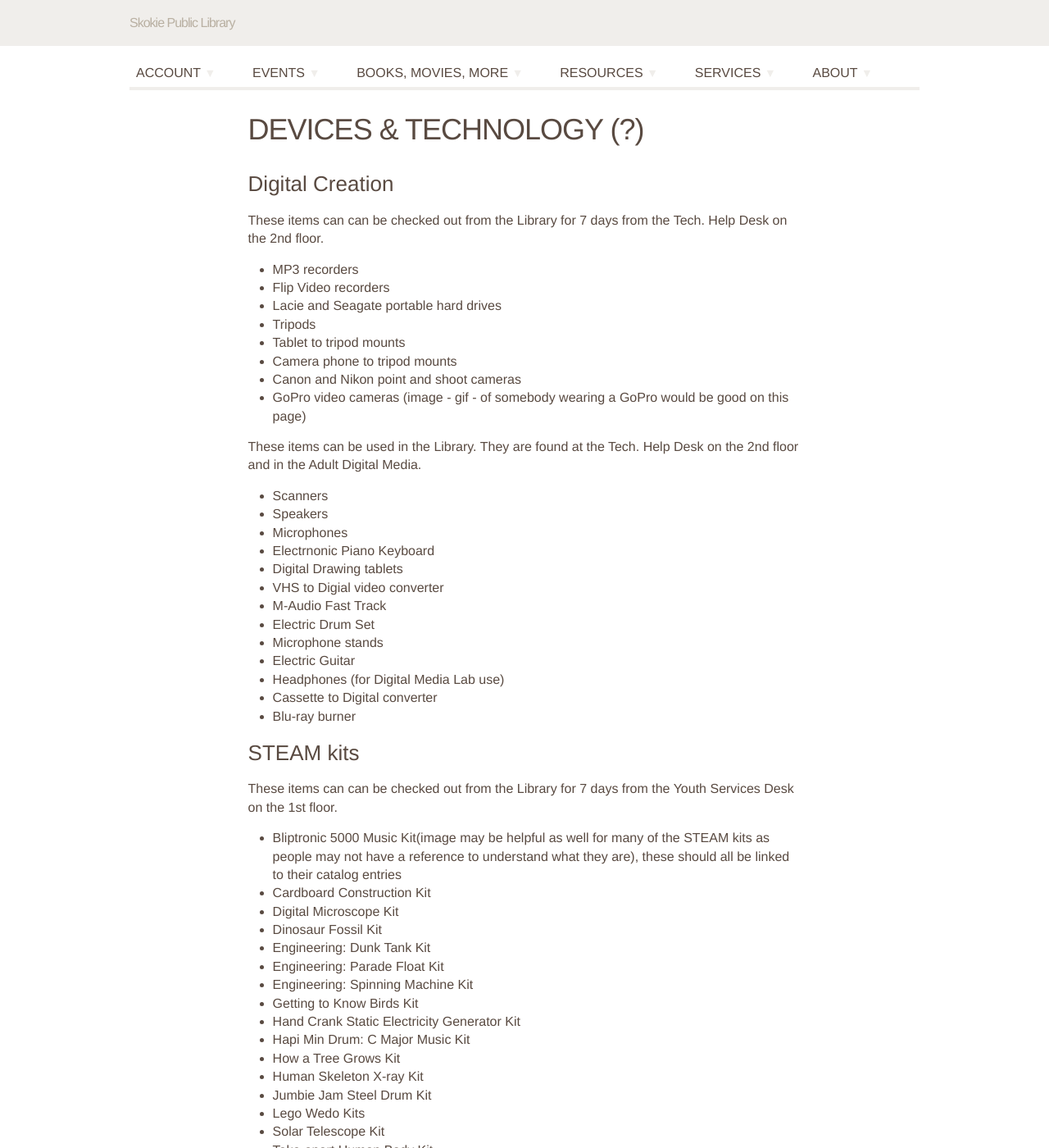
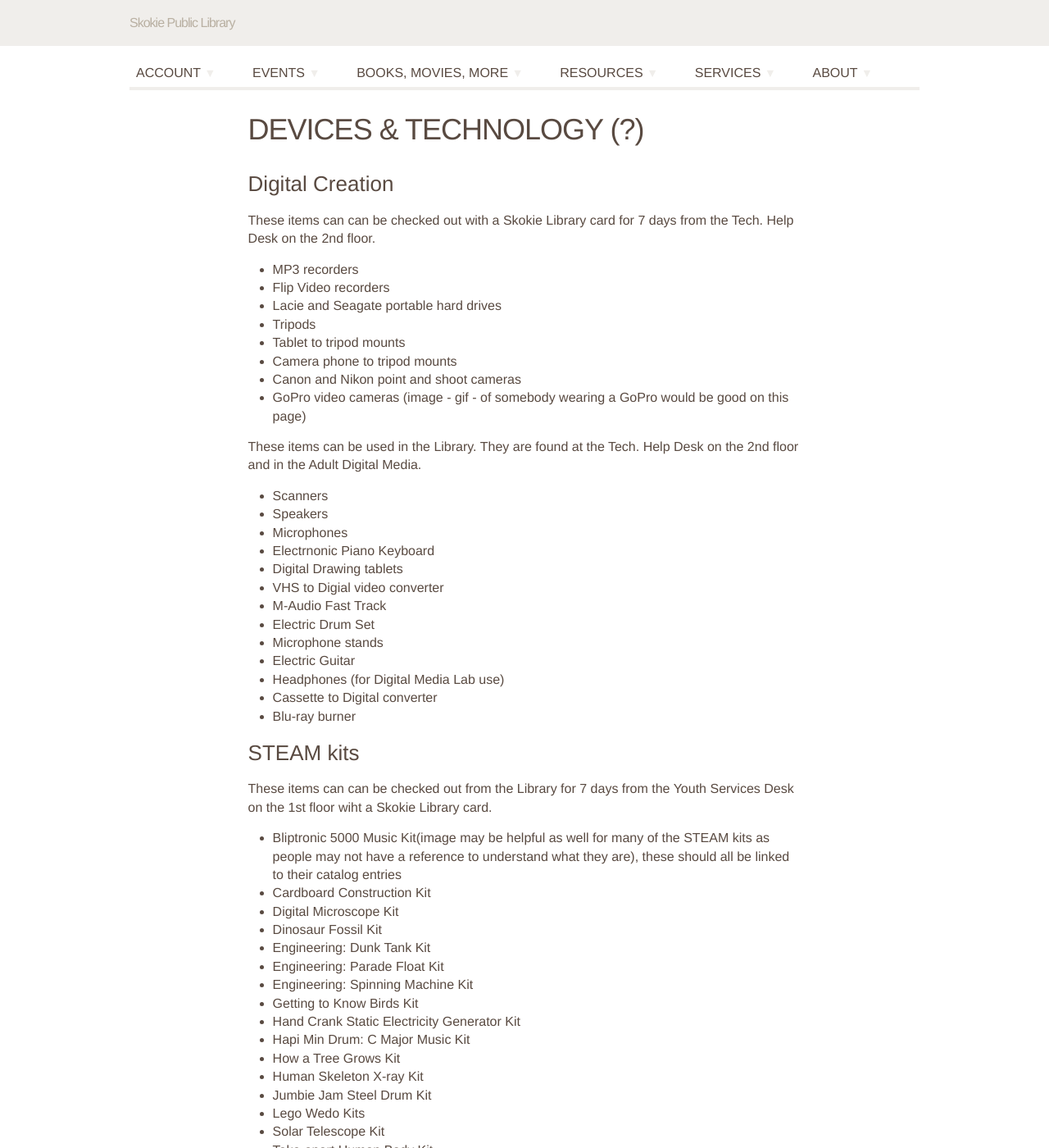
Before and after one commit to skokielibrary/spl-content, a Jekyll site: the page built from _content/mick/services--devices-technology.markdown, in a window 1280 px wide and 1400 px high. Shown: the whole window at 82% size. Built offline with Jekyll 4.4.1, drawn with Linux system fonts in a browser that asks for light colours; some web fonts are replaced.

Commit message:
Updated services--devices-technology.markdown

```diff
--- a/_content/mick/services--devices-technology.markdown
+++ b/_content/mick/services--devices-technology.markdown
@@ -5,7 +5,7 @@ published: true
 ---
 
 ###Digital Creation
-These items can can be checked out from the Library for 7 days from the Tech. Help Desk on the 2nd floor.
+These items can can be checked out with a Skokie Library card for 7 days from the Tech. Help Desk on the 2nd floor.
 - MP3 recorders
 - Flip Video recorders
 - Lacie and Seagate portable hard drives
@@ -32,7 +32,7 @@ These items can be used in the Library. They are found at the Tech. Help Desk on
 
 
 ###STEAM kits
-These items can can be checked out from the Library for 7 days from the Youth Services Desk on the 1st floor.
+These items can can be checked out from the Library for 7 days from the Youth Services Desk on the 1st floor wiht a Skokie Library card.
 - Bliptronic 5000 Music Kit(image may be helpful as well for many of the STEAM kits as people may not have a reference to understand what they are), these should all be linked to their catalog entries
 - Cardboard Construction Kit
 - Digital Microscope Kit
```
